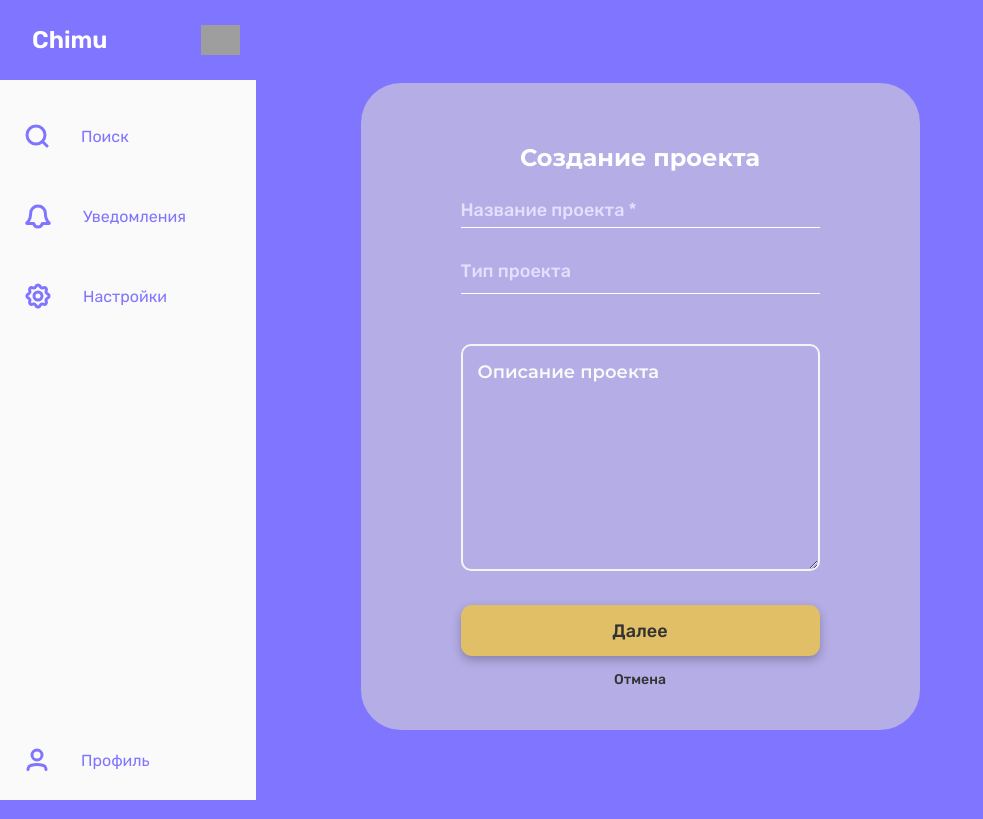
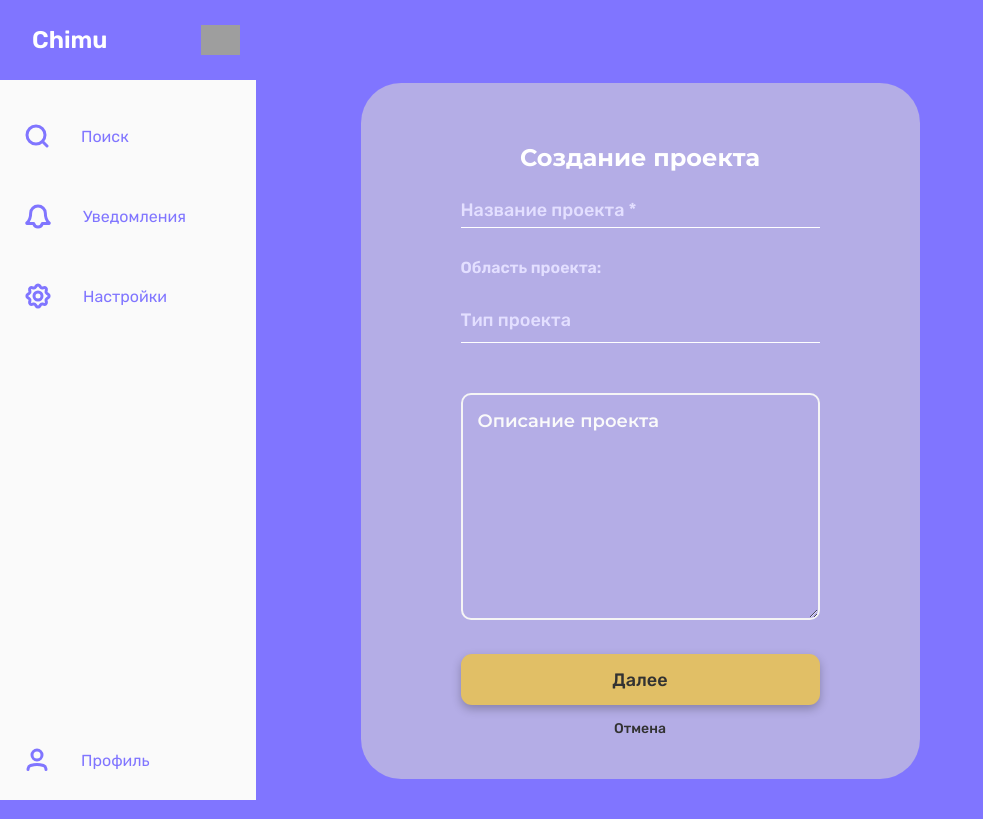
Before and after one commit to daniyarka03/chimu-app__old, a PHP site: page /add_objects in a window 1280 px wide. Shown: the top 819 px of the page, without its empty margins (0-983 px from the left). Run offline with PHP 8.4, Linux system fonts and the light colour scheme; data comes from the database, SQL or seed files in the repository; style sheets or scripts are compiled from the project's sources; grey boxes are pictures that could not be loaded.

Commit message:
Commit 1.3 (Beta 1.8.0)
1. Были исправлены некоторые недочеты

```diff
--- a/add_objects.php
+++ b/add_objects.php
@@ -41,7 +41,7 @@
 
     <script>
         $(document).ready(function(){
-            $('#mselectArea').chosen({width: "100%", placeholder_text_multiple: "Тип проекта"});
+            $('#mSelectArea').chosen({width: "100%", placeholder_text_multiple: "Тип проекта", no_results_text: "Ничего не найдено под: "});
             $('#mselectKeywordsProfile').chosen({width: "100%", placeholder_text_multiple: "Кто нужен в проект"});
         });
 
--- a/css/add_project.css
+++ b/css/add_project.css
@@ -97,6 +97,12 @@ body {
   transition: 0.1s ease-in;
 }
 
+@media (max-width: 560px) {
+  .section-add-project__input {
+    padding-bottom: 0;
+  }
+}
+
 .section-add-project__input::placeholder {
   color: #E3DFFF;
 }
@@ -104,6 +110,25 @@ body {
 .section-add-project__input:focus {
   outline: none;
   border-bottom: 2px solid #FFDE88;
+}
+
+.section-add-project .block__span {
+  margin-top: 30px;
+}
+
+.section-add-project .span {
+  position: relative;
+  color: #E3DFFF;
+  font-weight: 600;
+  font-family: 'Rubik';
+}
+
+.section-add-project__input.keywords_need_users {
+  margin-top: 10px;
+}
+
+.section-add-project__input.category_object {
+  margin-top: 10px;
 }
 
 .section-add-project-controls {
--- a/notifications.php
+++ b/notifications.php
@@ -3,6 +3,10 @@
         require "php/includes/db.php";
         $id_user = $_COOKIE['id'];
         $notifications = R::findAll('notifications', "user_recipient LIKE ? ", array($id_user));
+
+        if (!isset($_COOKIE['id'])) {
+            header('Location: ./');
+        }
 
     } catch (Throwable $e) {
         echo $e;
--- a/php/components/add_project/step_1.php
+++ b/php/components/add_project/step_1.php
@@ -5,8 +5,11 @@
             <h2 class="section-add-project__title">Создание проекта</h2>
         </div>
         <div class="section-forms">
+
             <input type="text" class="section-add-project__input require" name="title_object" value="<?php @$_POST['firstname'] ?>" placeholder="Название проекта *" require />
-            <select name="category_object[]" id="mselectArea" class="section-register__input require" multiple="" require>
+            <div class="block__span">
+            <span class="span">Область проекта:</span>
+            <select name="category_object[]" id="mSelectArea" class="section-add-project__input category_object require" multiple="" require>
                 <?php
                 $work_tags = R::findAll('TBLWorkActivity');
                 foreach ($work_tags as $tag) {
@@ -16,6 +19,7 @@
                 }
                 ?>
             </select>
+            </div>
             <!-- <input type="email" class="section-add-project__input require" name="email" value="<?php @$_POST['email'] ?>" placeholder="Эл. почта *" require /> -->
             <textarea class="section-add-project__description" name="descr" placeholder="Описание проекта"></textarea>
         </div>
--- a/php/components/add_project/step_2.php
+++ b/php/components/add_project/step_2.php
@@ -4,7 +4,9 @@
             <h2 class="section-add-project__title">Создание проекта</h2>
         </div>
         <div class="section-forms">
-            <select name="keywords_need_users[]" id="mselectKeywordsProfile" class="section-add-project__input require" multiple="" require>
+        <div class="block__span">
+            <span class="span">Кто нужен в проект:</span>
+            <select name="keywords_need_users[]" id="mselectKeywordsProfile" class="section-add-project__input keywords_need_users require" multiple="" require>
                 <optgroup label="Программирование">
                     <?php
                     $tags = R::findAll('TBLTags');
@@ -57,6 +59,7 @@
                     ?>
                 </optgroup>
             </select>
+                </div>
             <input type="text" name="instagram" class="section-add-project__input" placeholder="Instagram" require/>
             <input type="text" name="telegram" class="section-add-project__input" placeholder="Telegram" require/>
         </div>
--- a/php/components/add_project/step_3.php
+++ b/php/components/add_project/step_3.php
@@ -4,7 +4,10 @@
             <h2 class="section-add-project__title">Создание проекта</h2>
         </div>
         <div class="section-forms">
+        <div class="block__span">
+            <span class="span">Фотография проекта:</span>
             <input type="file" name="file" class="section-add-project__input" placeholder="Загрузить изображение"/>
+        </div>
         </div>
         <div class="section-controls">
             <button type="submit" name="submit" class="section-add-project__button_next next_2">Завершить</button>
--- a/php/components/edit_project/step_1.php
+++ b/php/components/edit_project/step_1.php
@@ -7,7 +7,9 @@
         </div>
         <div class="section-forms">
             <input type="text" class="section-add-project__input require" name="title_object" value="<?= $project['title'] ?>" placeholder="Название проекта *" require />
-            <select name="category_object[]" id="mselectArea" class="section-register__input require" multiple="" require>
+            <div class="block__span">
+                <span class="span">Область проекта:</span>
+                <select name="category_object[]" id="mselectArea" class="section-add-project__input category_object require" multiple="" require>
                     <?php
 
 
@@ -31,6 +33,7 @@ foreach ($work_tags as $tag) {
 
                     ?>
                 </select>
+            </div>
             <!-- <input type="email" class="section-add-project__input require" name="email" value="<?php @$_POST['email'] ?>" placeholder="Эл. почта *" require /> -->
             <textarea class="section-add-project__description" name="descr"  placeholder="Описание проекта"><?= $project->descr ?></textarea>
         </div>
--- a/php/components/edit_project/step_2.php
+++ b/php/components/edit_project/step_2.php
@@ -4,7 +4,9 @@
             <h2 class="section-add-project__title">Создание проекта</h2>
         </div>
         <div class="section-forms">
-            <select name="keywords_need_users[]" id="mselectKeywordsProject" class="section-add-project__input require" multiple="" require>
+            <div class="block__span">
+                <span class="span">Кто нужен в проект:</span>
+            <select name="keywords_need_users[]" id="mselectKeywordsProject" class="section-add-project__input keywords_need_users require" multiple="" require>
                 <optgroup label="Программирование">
                 <?php
                     $tags = R::findAll('TBLTags');
@@ -63,6 +65,7 @@
                     ?>
                 </optgroup>
             </select>
+                </div>
             <input type="text" name="instagram" class="section-add-project__input" placeholder="Instagram" require/>
             <input type="text" name="telegram" class="section-add-project__input" placeholder="Telegram" require/>
         </div>
--- a/profile.php
+++ b/profile.php
@@ -1,6 +1,11 @@
 <?php
     require 'php/includes/db.php';
     $profile = R::findOne('users', 'id_user = ?', array($_COOKIE['id']));
+
+    if (!isset($_COOKIE['id'])) {
+        header('Location: ./');
+    }
+
 ?>
 
 <!DOCTYPE html>
--- a/project.php
+++ b/project.php
@@ -2,6 +2,10 @@
         try {
             require "php/includes/db.php";
             $id = $_GET['id'];
+
+            if (!isset($_COOKIE['id'])) {
+                header('Location: ./');
+            }
 
             if (!isset($id)) {
                 header("Location: /chimu-app");
--- a/sass/add_project.scss
+++ b/sass/add_project.scss
@@ -91,7 +91,11 @@ body {
         font-size: 18px;
         color: $white_color;
         font-weight: 500;
+
         padding-bottom: 10px;
+        @media (max-width: 560px){
+            padding-bottom: 0;
+        }
 
         &::placeholder {
             color: #E3DFFF;
@@ -104,6 +108,25 @@ body {
             border-bottom: 2px solid #FFDE88;
         }
 
+    }
+
+    .block__span {
+        margin-top: 30px;
+    }
+
+    .span {
+        position: relative;
+        color: #E3DFFF;
+        font-weight: 600;
+        font-family: 'Rubik';
+    }
+
+    &__input.keywords_need_users {
+        margin-top: 10px;
+    }
+
+    &__input.category_object {
+        margin-top: 10px;
     }
 
     &-controls {
--- a/sass/user.scss
+++ b/sass/user.scss
@@ -455,6 +455,8 @@ br {
     background: rgba(77, 77, 77, .7);
     transition: all .4s;
     z-index: 1000;
+
+
 }
 
 .modal:target {
@@ -467,9 +469,35 @@ br {
     border-radius: 4px;
     position: relative;
     width: 500px;
+    margin-top: 50px;
     max-width: 90%;
     background: #fff;
     padding: 1em 2em;
+
+    h1 {
+        font-size: 30px;
+        padding-top: 20px;
+        margin-bottom: 10px;
+        @media (max-width: 465px) {
+            font-size: 24px;
+        }
+    }
+
+    p {
+        margin-bottom: 20px;
+        @media (max-width: 465px) {
+            font-size: 14px;
+        }
+    }
+
+    h4 {
+        margin-top: 10px;
+    }
+
+    a {
+        display: block;
+        margin-top: 10px;
+    }
 }
 
 .modal__footer {
@@ -514,10 +542,17 @@ i {
     padding-left: 20px;
     padding-bottom: 20px;
     margin-bottom: 20px;
+    @media (max-width: 465px) {
+        width: 100%;
+    }
+    @media (max-width: 400px) {
+        text-align: center;
+        padding-left: 0;
+    }
 }
 
 .project__cards {
     overflow: scroll;
-    height: 400px;
+    height: 300px;
 
 }
--- a/user.php
+++ b/user.php
@@ -241,10 +241,8 @@
 
             <div class="project__card">
                 <h4><?= $project['title']?></h4>
-                <span><?= $project->creator_name?></span> <br>
-                <span><?= $project->category?></span> <br>
-                <a href="project.php?id=<?= $project->id?>">View project</a>
-                <a href="./user.php?id=<?= $_GET['id'] ?>&id_project=<?= $project->id?>#additional_modal">Select project</a>
+                <a href="project.php?id=<?= $project->id?>">Посмотреть проект</a>
+                <a href="./user.php?id=<?= $_GET['id'] ?>&id_project=<?= $project->id?>#additional_modal">Выбрать проект</a>
             </div>
         <?php
             }
```
Also changed, not shown: css/edit_project.css (+25 -0 lines), css/user.css (+46 -1 lines), sass/edit_project.scss (+22 -0 lines). Lines whose indentation alone changed are shown as unchanged.
